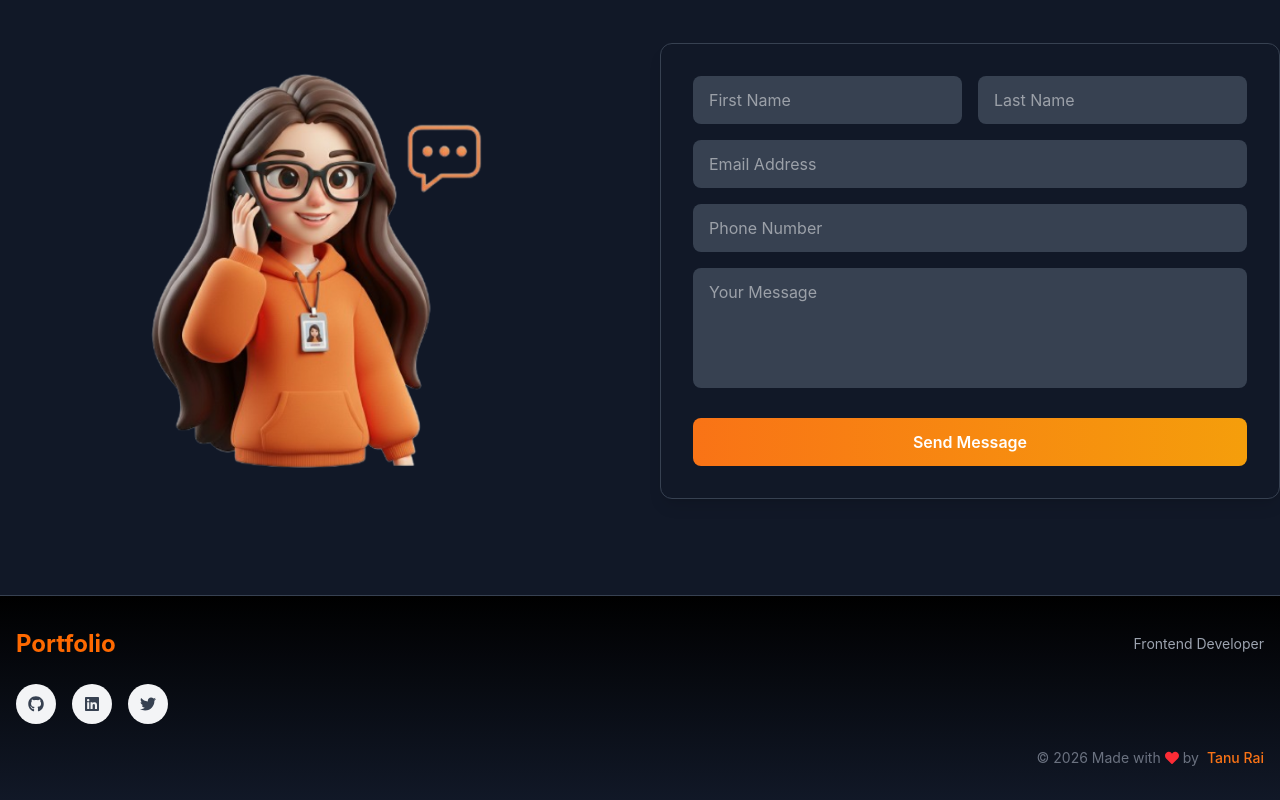
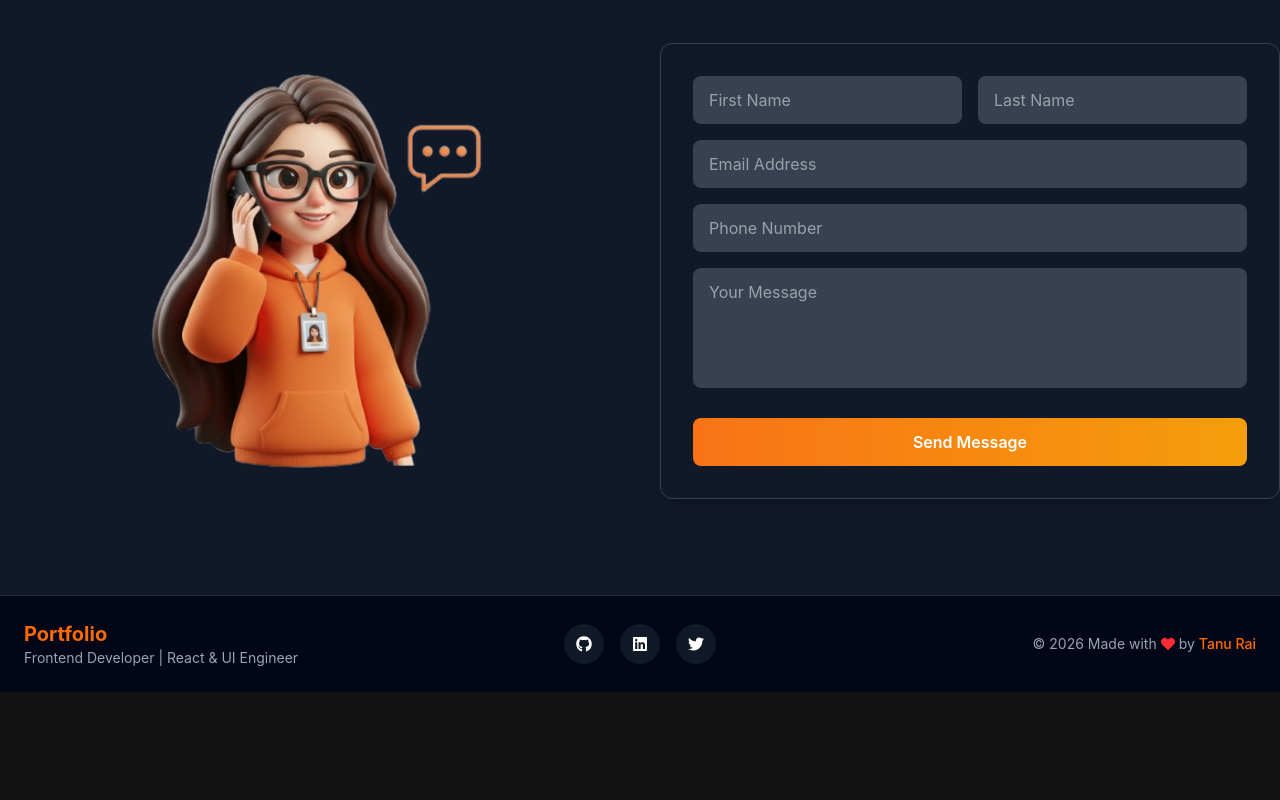
Before and after one commit to Tanurai23/Tanu-Portfolio, a React (Vite) app: page / in a window 1280 px wide. Shown: the part 3520-4320 px from the top of the page. After the commit the page ends 4212 px from the top, so only its background shows below. Built offline with nearby package versions, Linux system fonts and the light colour scheme.

Commit message:
fix(footer): correct layout alignment using grid and center social icons

```diff
--- a/src/components/Footer.jsx
+++ b/src/components/Footer.jsx
@@ -1,10 +1,4 @@
-import React from "react";
-import {
-  FaGithub,
-  FaLinkedin,
-  FaTwitter,
-  FaHeart,
-} from "react-icons/fa";
+import { FaGithub, FaLinkedin, FaTwitter, FaHeart } from "react-icons/fa";
 
 const Footer = ({ darkMode }) => {
   const currentYear = new Date().getFullYear();
@@ -13,60 +7,63 @@ const Footer = ({ darkMode }) => {
     <footer
       style={{
         background: darkMode
-          ? "linear-gradient(to bottom, #000000, #111827)"
-          : "linear-gradient(to bottom, #f3f4f6, #e5e7eb)",
-        borderColor: darkMode ? "#374151" : "#d1d5db",
+          ? "linear-gradient(to bottom, #020617, #020617)"
+          : "linear-gradient(to bottom, #f9fafb, #e5e7eb)",
+        borderColor: darkMode ? "#1f2937" : "#d1d5db",
       }}
       className="border-t"
     >
-      <div className="container mx-auto px-4 py-8">
-        <div className="flex flex-col md:flex-row justify-between items-center gap-6">
-          {/* Logo / Title */}
-          <h3 className="text-2xl font-bold text-orange-500 dark:text-white">
+      <div className="container mx-auto px-6 py-6">
+        {/* GRID LAYOUT */}
+        <div className="grid grid-cols-1 md:grid-cols-3 items-center gap-6">
+
+          {/* LEFT */}
+          <div className="text-center md:text-left">
+            <h3 className="text-xl font-bold text-orange-500">
               Portfolio
             </h3>
-
-          {/* Role */}
             <p
               className="text-sm"
               style={{ color: darkMode ? "#9ca3af" : "#6b7280" }}
             >
-            Frontend Developer
+              Frontend Developer | React & UI Engineer
             </p>
           </div>
 
-        {/* Social Icons */}
-        <div className="flex gap-4 mt-6 justify-center md:justify-start">
-          {[
-            { icon: <FaGithub />, link: "#" },
-            { icon: <FaLinkedin />, link: "#" },
-            { icon: <FaTwitter />, link: "#" },
-          ].map((item, index) => (
+          {/* CENTER ICONS */}
+          <div className="flex justify-center gap-4">
+            {[FaGithub, FaLinkedin, FaTwitter].map((Icon, index) => (
               <a
                 key={index}
-              href={item.link}
-              className="w-10 h-10 rounded-full flex items-center justify-center
-              transition-all hover:scale-105
-              bg-[#f3f4f6] dark:bg-[#374151]
-              text-[#374151] dark:text-white
+                href="#"
+                className={`w-10 h-10 rounded-full flex items-center justify-center
+                transition-all duration-300
+                ${
+                  darkMode
+                    ? "bg-[#111827] text-white"
+                    : "bg-white text-[#374151]"
+                }
                 hover:bg-gradient-to-r hover:from-orange-500 hover:to-amber-500
-              hover:text-white"
+                hover:text-white`}
               >
-              {item.icon}
+                <Icon />
               </a>
             ))}
           </div>
 
-        {/* Copyright */}
-        <div className="mt-6 text-center md:text-right">
-          <p className="text-sm flex items-center justify-center md:justify-end gap-1 text-[#6b7280] dark:text-[#9ca3af]">
+          {/* RIGHT */}
+          <div className="text-center md:text-right">
+            <p
+              className="text-sm flex items-center justify-center md:justify-end gap-1"
+              style={{ color: darkMode ? "#9ca3af" : "#6b7280" }}
+            >
               © {currentYear} Made with
               <FaHeart className="text-red-500" />
               by
-            <span className="text-[#f97316] font-medium ml-1">
-              Tanu Rai
-            </span>
+              <span className="text-orange-500 font-medium">Tanu Rai</span>
             </p>
+          </div>
+
         </div>
       </div>
     </footer>
```
Lines whose indentation alone changed are shown as unchanged.
